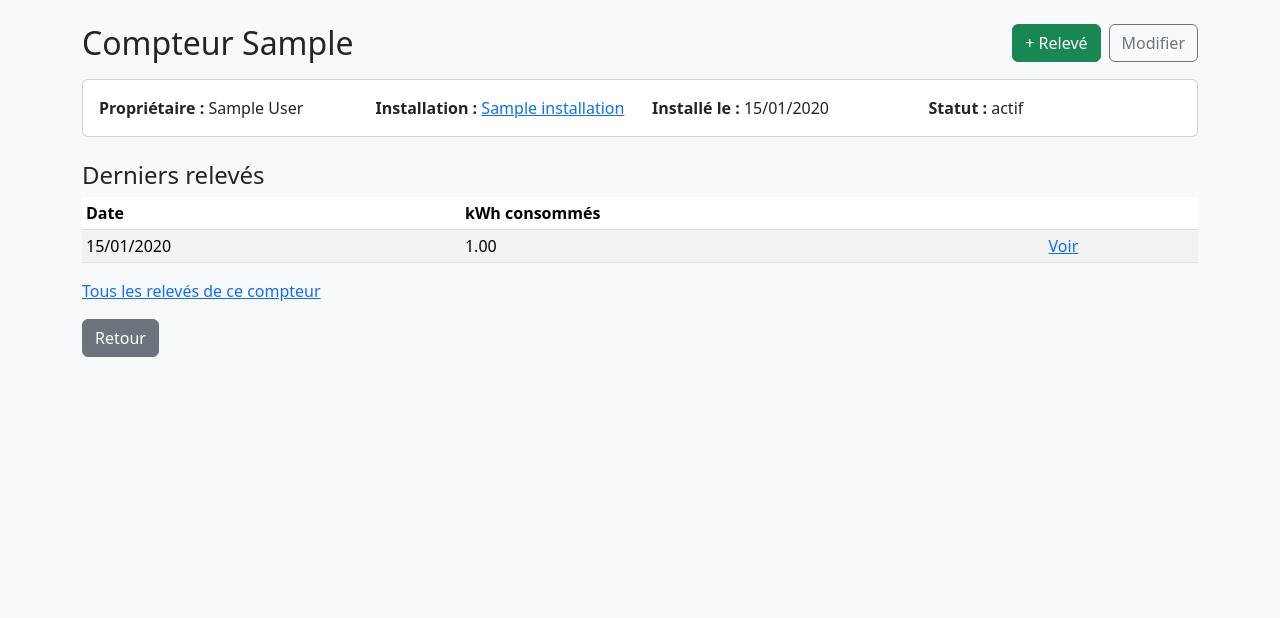
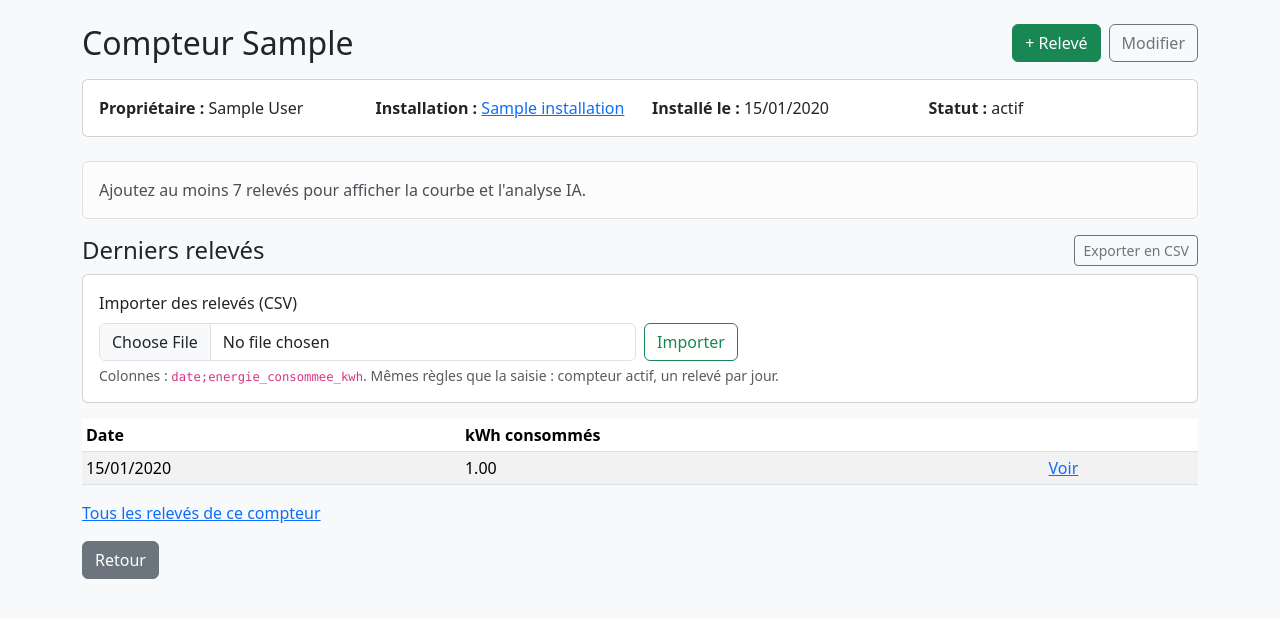
Before and after one commit to ahmedsaidani1/Esprit_5twin2_lumen, a Laravel app: page /compteurs/1 in a window 1280 px wide; the page is wider, and only the part inside the window is pictured. Shown: the part 104-722 px from the top of that part. Run offline with Laravel 12, Linux system fonts and the light colour scheme; a user stored in the database is signed in; tables that the repository leaves empty hold one stand-in row (values such as "Sample post"); parts of the project's set-up code (start-up, migrations or seed data) failed here and were passed over.

Commit message:
Member C (meters & consumption): charts, CSV, AI anomalies, forecast and profiles
- Advanced: consumption chart, CSV import with the reading rules, CSV export
- AI: anomaly detection (robust z-score after weekday correction), 30-day
  forecast (linear regression), k-means consumption profiles, personal advice
  and estimated savings

```diff
--- a/app/Http/Controllers/CompteurController.php
+++ b/app/Http/Controllers/CompteurController.php
@@ -6,6 +6,7 @@ use App\Models\Compteur;
 use App\Models\Installation;
 use App\Models\User;
 use App\Services\CompteurService;
+use App\Services\Ia\AnalyseConsommationService;
 use Illuminate\Http\Request;
 
 class CompteurController extends Controller
@@ -54,7 +55,7 @@ class CompteurController extends Controller
         return redirect()->route('compteurs.show', $compteur)->with('success', 'Compteur créé avec succès.');
     }
 
-    public function show(Compteur $compteur)
+    public function show(Compteur $compteur, AnalyseConsommationService $ia)
     {
         $this->authorize('view', $compteur);
         $compteur->load('proprietaire', 'installation');
@@ -62,6 +63,9 @@ class CompteurController extends Controller
         return view('compteurs.show', [
             'compteur' => $compteur,
             'releves' => $compteur->consommations()->latest('date')->limit(10)->get(),
+            'serie' => $ia->serie($compteur),
+            'anomalies' => $ia->anomalies($compteur),
+            'prevision' => $ia->prevoir($compteur),
         ]);
     }
 
--- /dev/null
+++ b/app/Services/Ia/AnalyseConsommationService.php
@@ -0,0 +1,242 @@
+<?php
+
+namespace App\Services\Ia;
+
+use App\Ai\DetecteurAnomalies;
+use App\Ai\KMeans;
+use App\Ai\RegressionLineaire;
+use App\Ai\Stats;
+use App\Models\Compteur;
+use App\Models\Consommation;
+use App\Models\Echange;
+use App\Models\User;
+use Carbon\CarbonImmutable;
+use Illuminate\Support\Facades\Cache;
+
+/**
+ * Membre C — IA : analyse de la consommation.
+ *
+ * 1. Anomalies : score z robuste après correction du jour de la semaine (DetecteurAnomalies).
+ * 2. Prévision : régression linéaire (tendance + effet de chaque jour de la semaine).
+ * 3. Profils : k-means sur tous les consommateurs (moyenne, variabilité, part du week-end),
+ *    puis des conseils personnalisés et une estimation des économies.
+ */
+class AnalyseConsommationService
+{
+    public const PROFILS = ['Sobre', 'Modéré', 'Intensif'];
+
+    /** @return list<array{date: string, kwh: float}> */
+    public function serie(Compteur $compteur): array
+    {
+        return $compteur->consommations()
+            ->whereDate('date', '>=', today()->subDays(config('ia.consommation.historique_jours')))
+            ->orderBy('date')->get(['date', 'energie_consommee_kwh'])
+            ->map(fn ($c) => ['date' => $c->date->toDateString(), 'kwh' => (float) $c->energie_consommee_kwh])
+            ->all();
+    }
+
+    /** @return list<array{date: string, kwh: float, score: float, sens: string}> */
+    public function anomalies(Compteur $compteur): array
+    {
+        $serie = $this->serie($compteur);
+        $jours = array_map(fn ($p) => CarbonImmutable::parse($p['date'])->dayOfWeekIso, $serie);
+
+        $detectees = (new DetecteurAnomalies(config('ia.consommation.seuil_anomalie')))
+            ->detecter(array_column($serie, 'kwh'), $jours);
+
+        return array_map(fn ($a) => [
+            'date' => $serie[$a['index']]['date'],
+            'kwh' => $a['valeur'],
+            'score' => round($a['score'], 2),
+            'sens' => $a['sens'],
+        ], $detectees);
+    }
+
+    /** @return array{prevision: list<array{date: string, kwh: float, bas: float, haut: float}>, total: float, r2: float}|null */
+    public function prevoir(Compteur $compteur): ?array
+    {
+        $serie = $this->serie($compteur);
+        if (count($serie) < 14) {
+            return null;
+        }
+
+        $origine = CarbonImmutable::parse($serie[0]['date']);
+        $X = array_map(fn ($p) => $this->variablesJour($origine, CarbonImmutable::parse($p['date'])), $serie);
+        $y = array_column($serie, 'kwh');
+        $modele = (new RegressionLineaire(0.1))->entrainer($X, $y);
+
+        // Intervalle à 95 % à partir de l'écart-type des résidus (les anomalies sont exclues pour ne pas l'élargir à tort)
+        $anomalies = array_column($this->anomalies($compteur), 'date');
+        $residus = [];
+        foreach ($X as $i => $x) {
+            if (!in_array($serie[$i]['date'], $anomalies, true)) {
+                $residus[] = $y[$i] - $modele->predire($x);
+            }
+        }
+        $marge = 1.96 * Stats::ecartType($residus);
+
+        $dernier = CarbonImmutable::parse(end($serie)['date']);
+        $prevision = [];
+        for ($h = 1; $h <= config('ia.consommation.horizon_jours'); $h++) {
+            $jour = $dernier->addDays($h);
+            $v = max(0, $modele->predire($this->variablesJour($origine, $jour)));
+            $prevision[] = ['date' => $jour->toDateString(), 'kwh' => round($v, 2),
+                'bas' => round(max(0, $v - $marge), 2), 'haut' => round($v + $marge, 2)];
+        }
+
+        return ['prevision' => $prevision, 'total' => round(array_sum(array_column($prevision, 'kwh')), 1), 'r2' => round($modele->r2($X, $y), 3)];
+    }
+
+    /**
+     * Profils de consommation de tous les utilisateurs (k-means), mis en cache une heure.
+     *
+     * @return array{profils: array<int, string>, groupes: list<array{profil: string, membres: int, moyenne: float, variabilite: float, weekend: float}>}
+     */
+    public function profils(): array
+    {
+        return Cache::remember('ia.profils-consommation', 3600, fn () => $this->calculerProfils());
+    }
+
+    public function oublierProfils(): void
+    {
+        Cache::forget('ia.profils-consommation');
+    }
+
+    /** @return array{profil: ?string, conseils: list<string>, economies: ?array} */
+    public function conseils(User $user): array
+    {
+        $profil = $this->profils()['profils'][$user->id] ?? null;
+        $compteurs = $user->compteurs()->get();
+        $conseils = [];
+
+        $anomalies = $compteurs->flatMap(fn ($c) => $this->anomalies($c));
+        $pics = $anomalies->where('sens', 'pic')->count();
+        if ($pics > 0) {
+            $conseils[] = "{$pics} pic(s) de consommation inhabituel(s) détecté(s) : vérifiez les appareils allumés ces jours-là (chauffage, climatisation, chauffe-eau).";
+        }
+        if ($anomalies->where('sens', 'chute')->count() > 0) {
+            $conseils[] = 'Des chutes brutales de consommation peuvent indiquer un compteur défaillant : vérifiez son statut.';
+        }
+
+        $valeurs = $compteurs->flatMap(fn ($c) => $this->serie($c));
+        if ($valeurs->count() >= 14) {
+            $weekend = $valeurs->filter(fn ($p) => CarbonImmutable::parse($p['date'])->isWeekend())->avg('kwh');
+            $semaine = $valeurs->reject(fn ($p) => CarbonImmutable::parse($p['date'])->isWeekend())->avg('kwh');
+            if ($semaine > 0 && $weekend / $semaine > 1.3) {
+                $conseils[] = 'Vous consommez nettement plus le week-end : décalez les gros usages (lave-linge, recharge) aux heures de production solaire.';
+            }
+
+            $moitie = intdiv($valeurs->count(), 2);
+            $debut = $valeurs->take($moitie)->avg('kwh');
+            $fin = $valeurs->skip($moitie)->avg('kwh');
+            if ($debut > 0 && $fin / $debut > 1.15) {
+                $conseils[] = sprintf('Votre consommation augmente (+%d %% sur la période) : surveillez cette tendance.', round(($fin / $debut - 1) * 100));
+            } elseif ($debut > 0 && $fin / $debut < 0.9) {
+                $conseils[] = 'Bonne nouvelle : votre consommation baisse sur la période.';
+            }
+        }
+
+        $conseils[] = match ($profil) {
+            'Intensif' => 'Profil intensif : acheter l\'énergie solaire de votre communauté est le levier d\'économie le plus fort pour vous.',
+            'Modéré' => 'Profil modéré : quelques achats réguliers sur le marché local suffisent à réduire votre facture.',
+            'Sobre' => 'Profil sobre : continuez ainsi ; si vous produisez, vous avez sans doute du surplus à vendre.',
+            default => 'Ajoutez un compteur et au moins deux semaines de relevés pour obtenir votre profil.',
+        };
+
+        return ['profil' => $profil, 'conseils' => $conseils, 'economies' => $this->economies($compteurs)];
+    }
+
+    /** Économie mensuelle estimée si la consommation prévue est achetée sur le marché local plutôt qu'au réseau. */
+    private function economies($compteurs): ?array
+    {
+        $total = $compteurs->map(fn ($c) => $this->prevoir($c)['total'] ?? 0)->sum();
+        if ($total <= 0) {
+            return null;
+        }
+
+        $prixMarche = Echange::whereIn('statut', ['accepte', 'termine'])->avg('prix_unitaire') ?: config('ia.prix_defaut_kwh');
+        $reseau = config('ia.tarif_reseau_kwh');
+
+        return [
+            'kwh_prevus' => round($total, 1),
+            'cout_reseau' => round($total * $reseau, 2),
+            'cout_marche' => round($total * $prixMarche, 2),
+            'economie' => round($total * max(0, $reseau - $prixMarche), 2),
+        ];
+    }
+
+    /** Variables d'un jour : n° du jour (tendance) + 6 indicateurs du jour de la semaine (dimanche = référence). */
+    private function variablesJour(CarbonImmutable $origine, CarbonImmutable $jour): array
+    {
+        $x = [(float) $origine->diffInDays($jour)];
+        for ($j = 1; $j <= 6; $j++) {
+            $x[] = $jour->dayOfWeekIso === $j ? 1.0 : 0.0;
+        }
+        return $x;
+    }
+
+    private function calculerProfils(): array
+    {
+        $parUtilisateur = Consommation::query()
+            ->join('compteurs', 'compteurs.id', '=', 'consommations.compteur_id')
+            ->whereDate('consommations.date', '>=', today()->subDays(config('ia.consommation.historique_jours')))
+            ->get(['compteurs.user_id', 'consommations.date', 'consommations.energie_consommee_kwh'])
+            ->groupBy('user_id')
+            ->filter(fn ($r) => $r->count() >= 14);
+
+        $k = config('ia.consommation.groupes');
+        if ($parUtilisateur->count() < $k) {
+            return ['profils' => [], 'groupes' => []];
+        }
+
+        $ids = [];
+        $points = [];
+        foreach ($parUtilisateur as $userId => $releves) {
+            // un utilisateur peut avoir plusieurs compteurs : on additionne par jour
+            $parJour = $releves->groupBy(fn ($r) => CarbonImmutable::parse($r->date)->toDateString())
+                ->map(fn ($j) => $j->sum(fn ($r) => (float) $r->energie_consommee_kwh));
+            $valeurs = $parJour->values()->all();
+            $moyenne = Stats::moyenne($valeurs);
+            $weekend = $parJour->filter(fn ($v, $d) => CarbonImmutable::parse($d)->isWeekend())->avg() ?? $moyenne;
+
+            $ids[] = $userId;
+            $points[] = [$moyenne, $moyenne > 0 ? Stats::ecartType($valeurs) / $moyenne : 0, $moyenne > 0 ? $weekend / $moyenne : 1];
+        }
+
+        [$Z] = Stats::standardiser($points);
+        $km = (new KMeans($k))->entrainer($Z);
+        $etiquettes = $km->etiquettes();
+
+        // Les groupes sont nommés du moins au plus consommateur (moyenne brute)
+        $moyennesGroupe = [];
+        foreach (range(0, $k - 1) as $g) {
+            $membres = array_keys(array_filter($etiquettes, fn ($e) => $e === $g));
+            $moyennesGroupe[$g] = $membres ? Stats::moyenne(array_map(fn ($i) => $points[$i][0], $membres)) : INF;
+        }
+        asort($moyennesGroupe);
+        $noms = [];
+        foreach (array_keys($moyennesGroupe) as $rang => $g) {
+            $noms[$g] = self::PROFILS[$rang] ?? 'Groupe ' . ($rang + 1);
+        }
+
+        $groupes = [];
+        foreach (array_keys($moyennesGroupe) as $g) {
+            $membres = array_keys(array_filter($etiquettes, fn ($e) => $e === $g));
+            if ($membres === []) {
+                continue;
+            }
+            $groupes[] = [
+                'profil' => $noms[$g],
+                'membres' => count($membres),
+                'moyenne' => round(Stats::moyenne(array_map(fn ($i) => $points[$i][0], $membres)), 1),
+                'variabilite' => round(Stats::moyenne(array_map(fn ($i) => $points[$i][1], $membres)), 2),
+                'weekend' => round(Stats::moyenne(array_map(fn ($i) => $points[$i][2], $membres)), 2),
+            ];
+        }
+
+        return [
+            'profils' => array_combine($ids, array_map(fn ($e) => $noms[$e], $etiquettes)),
+            'groupes' => $groupes,
+        ];
+    }
+}
--- a/resources/views/compteurs/show.blade.php
+++ b/resources/views/compteurs/show.blade.php
@@ -25,9 +25,77 @@
     </div>
 </div>
 
+{{-- Membre C — IA : courbe, anomalies et prévision --}}
+@if(count($serie) >= 7)
+    @include('partials.graphique-serie', [
+        'id' => 'graphique-consommation',
+        'titre' => 'Consommation des derniers jours' . ($prevision ? ' et prévision IA sur ' . count($prevision['prevision']) . ' jours' : ''),
+        'libelle' => 'Consommation',
+        'historique' => $serie,
+        'prevision' => $prevision['prevision'] ?? [],
+        'anomalies' => $anomalies,
+    ])
 
+    <div class="row g-3 mb-4">
+        <div class="col-md-6">
+            <div class="card card-body h-100">
+                <h5>Anomalies détectées par l'IA</h5>
+                @forelse($anomalies as $a)
+                    <p class="mb-1">
+                        <span class="badge bg-danger">⚠ {{ $a['sens'] === 'pic' ? 'Pic' : 'Chute' }}</span>
+                        {{ \Carbon\Carbon::parse($a['date'])->format('d/m/Y') }} : {{ number_format($a['kwh'], 2) }} kWh
+                        <span class="text-muted small">(score {{ $a['score'] }})</span>
+                    </p>
+                @empty
+                    <p class="text-success mb-0">✓ Aucune anomalie : la consommation reste dans sa plage habituelle.</p>
+                @endforelse
+                <p class="small text-muted mt-2 mb-0">Méthode : score z robuste (médiane et MAD) après correction de l'effet
+                    du jour de la semaine ; une valeur est anormale au-delà de |z| > {{ config('ia.consommation.seuil_anomalie') }}.</p>
+            </div>
+        </div>
+        <div class="col-md-6">
+            <div class="card card-body h-100">
+                <h5>Prévision sur {{ config('ia.consommation.horizon_jours') }} jours</h5>
+                @if($prevision)
+                    <p class="display-6 mb-1">{{ number_format($prevision['total'], 0, ',', ' ') }} kWh</p>
+                    <p class="mb-1">soit environ {{ number_format($prevision['total'] * config('ia.tarif_reseau_kwh'), 2, ',', ' ') }} DT au tarif du réseau.</p>
+                    <p class="small text-muted mb-0">Régression linéaire (tendance + effet de chaque jour de la semaine), R² = {{ $prevision['r2'] }}.</p>
+                @else
+                    <p class="mb-0">Il faut au moins 14 relevés pour prévoir la consommation.</p>
+                @endif
+            </div>
+        </div>
+    </div>
+@else
+    <div class="alert alert-light border">Ajoutez au moins 7 relevés pour afficher la courbe et l'analyse IA.</div>
+@endif
 
-<h4>Derniers relevés</h4>
+<div class="d-flex justify-content-between align-items-center mb-2">
+    <h4 class="mb-0">Derniers relevés</h4>
+    <a href="{{ route('consommations.export', ['compteur_id' => $compteur->id]) }}" class="btn btn-sm btn-outline-secondary">Exporter en CSV</a>
+</div>
+
+{{-- Membre C — fonctionnalité avancée : import CSV --}}
+@can('update', $compteur)
+    <form action="{{ route('compteurs.consommations.import', $compteur) }}" method="POST" enctype="multipart/form-data"
+          class="card card-body mb-3">
+        @csrf
+        <label class="form-label" for="fichier">Importer des relevés (CSV)</label>
+        <div class="row g-2">
+            <div class="col-md-6">
+                <input type="file" id="fichier" name="fichier" accept=".csv,text/csv" required
+                       class="form-control @error('fichier') is-invalid @enderror">
+                @error('fichier')<div class="invalid-feedback">{{ $message }}</div>@enderror
+            </div>
+            <div class="col-auto"><button class="btn btn-outline-success">Importer</button></div>
+        </div>
+        <div class="form-text">Colonnes : <code>date;energie_consommee_kwh</code>. Mêmes règles que la saisie : compteur actif, un relevé par jour.</div>
+        @if(session('erreurs_import'))
+            <ul class="small text-danger mt-2 mb-0">@foreach(session('erreurs_import') as $e)<li>{{ $e }}</li>@endforeach</ul>
+        @endif
+    </form>
+@endcan
+
 <table class="table table-sm table-striped bg-white">
     <thead><tr><th>Date</th><th>kWh consommés</th><th></th></tr></thead>
     <tbody>
--- a/resources/views/consommations/index.blade.php
+++ b/resources/views/consommations/index.blade.php
@@ -4,6 +4,7 @@
 <div class="d-flex justify-content-between mb-3">
     <h2>Relevés de consommation</h2>
     <div class="d-flex gap-2">
+        <a href="{{ route('consommations.export', request()->query()) }}" class="btn btn-outline-secondary">Exporter en CSV</a>
         @can('create', \App\Models\Consommation::class)
         <a href="{{ route('consommations.create') }}" class="btn btn-success">+ Nouveau relevé</a>
         @endcan
```
Also changed, not shown: app/Http/Controllers/AnalyseConsommationController.php (added, +21 -0 lines), app/Http/Controllers/ConsommationCsvController.php (added, +72 -0 lines), resources/views/ia/consommation.blade.php (added, +67 -0 lines).
